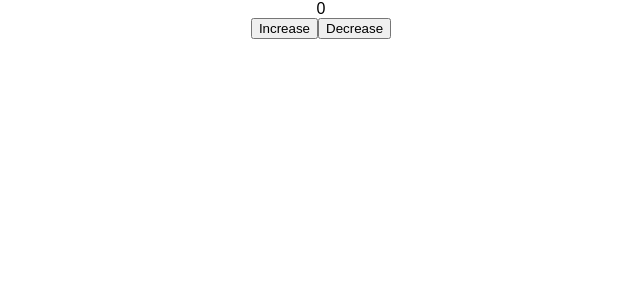
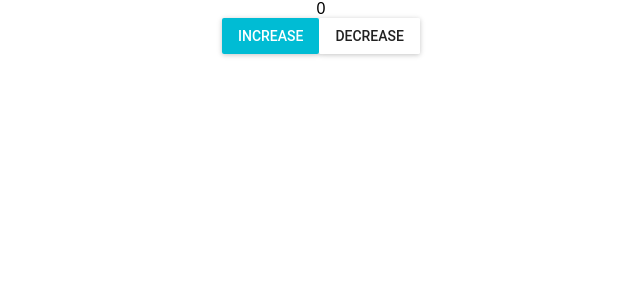
Before and after one commit to drothschild/death-match, a React (Create React App) app: page / in a window 1280 px wide. Shown: the top 300 px of the page, without its empty margins (319-959 px from the left). Built offline with nearby package versions, Linux system fonts and the light colour scheme.

Commit message:
Add material-ui

```diff
--- a/package.json
+++ b/package.json
@@ -3,6 +3,7 @@
   "version": "0.1.0",
   "private": true,
   "dependencies": {
+    "material-ui": "^0.19.0",
     "react": "^15.6.1",
     "react-dom": "^15.6.1",
     "react-redux": "^5.0.6",
--- a/src/App.js
+++ b/src/App.js
@@ -1,6 +1,7 @@
 import React, { Component } from 'react';
 import logo from './logo.svg';
 import { connect } from 'react-redux';
+import RaisedButton from 'material-ui/RaisedButton';
 import './App.css';
 
 class App extends Component {
@@ -11,8 +12,8 @@ class App extends Component {
         <div>
           {count}
         </div>
-        <button onClick={increase}>Increase</button>
-        <button onClick={decrease}>Decrease</button>
+        <RaisedButton primary label='Increase' onClick={increase} />
+        <RaisedButton label='Decrease' onClick={decrease} />
       </div>
     );
   }
--- a/src/index.js
+++ b/src/index.js
@@ -1,6 +1,7 @@
 import React from 'react';
 import ReactDOM from 'react-dom';
 import './index.css';
+import MuiThemeProvider from 'material-ui/styles/MuiThemeProvider';
 import App from './App';
 import { Provider } from 'react-redux'
 import registerServiceWorker from './registerServiceWorker';
@@ -9,7 +10,9 @@ import store from './stores';
 
 ReactDOM.render(
   <Provider store={store}>
-    <App />
+    <MuiThemeProvider>
+      <App />
+    </MuiThemeProvider>
   </Provider>,
   document.getElementById('root'));
 registerServiceWorker();
```
Also changed, not shown: 1 other file (tests, documents, lock files or other folders).
